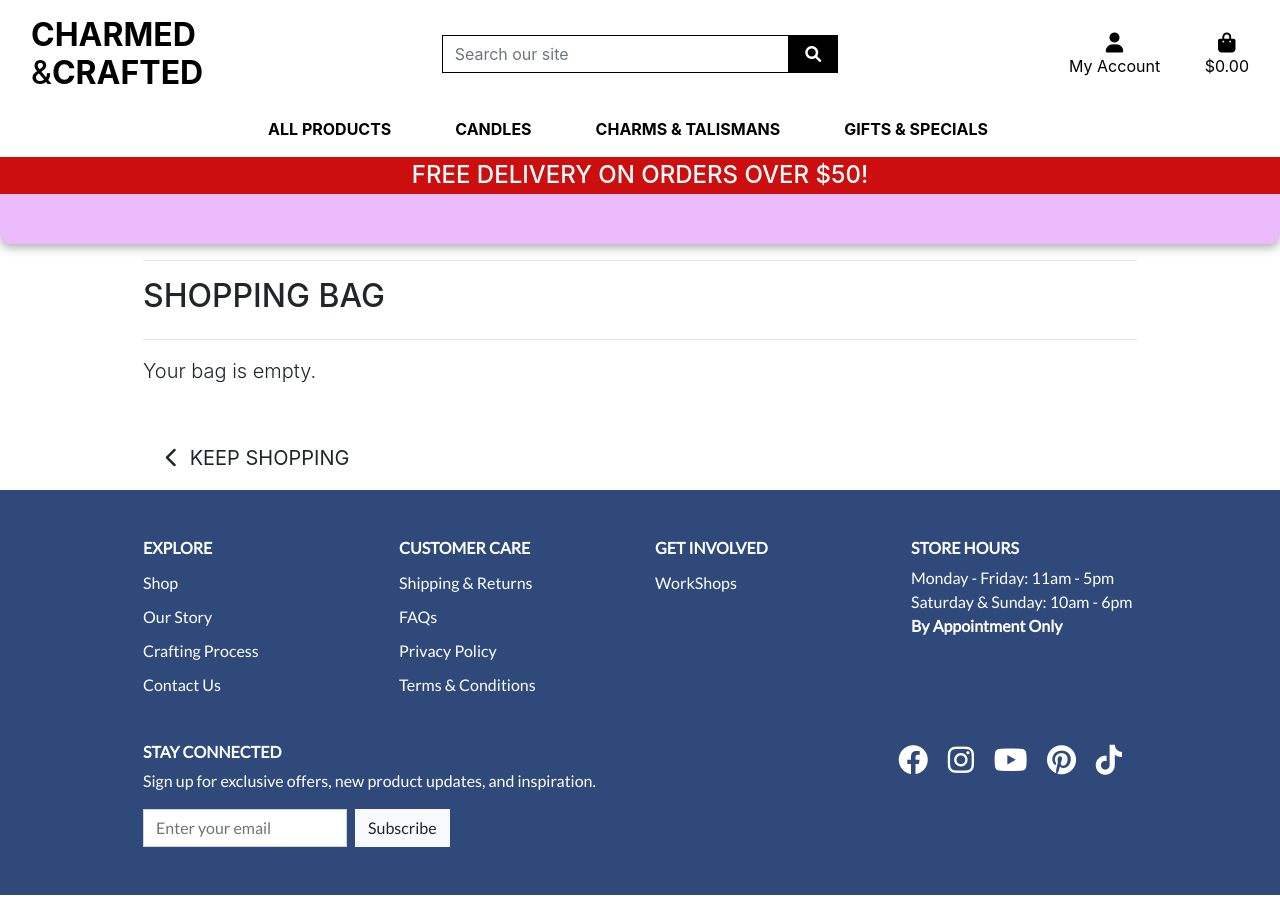
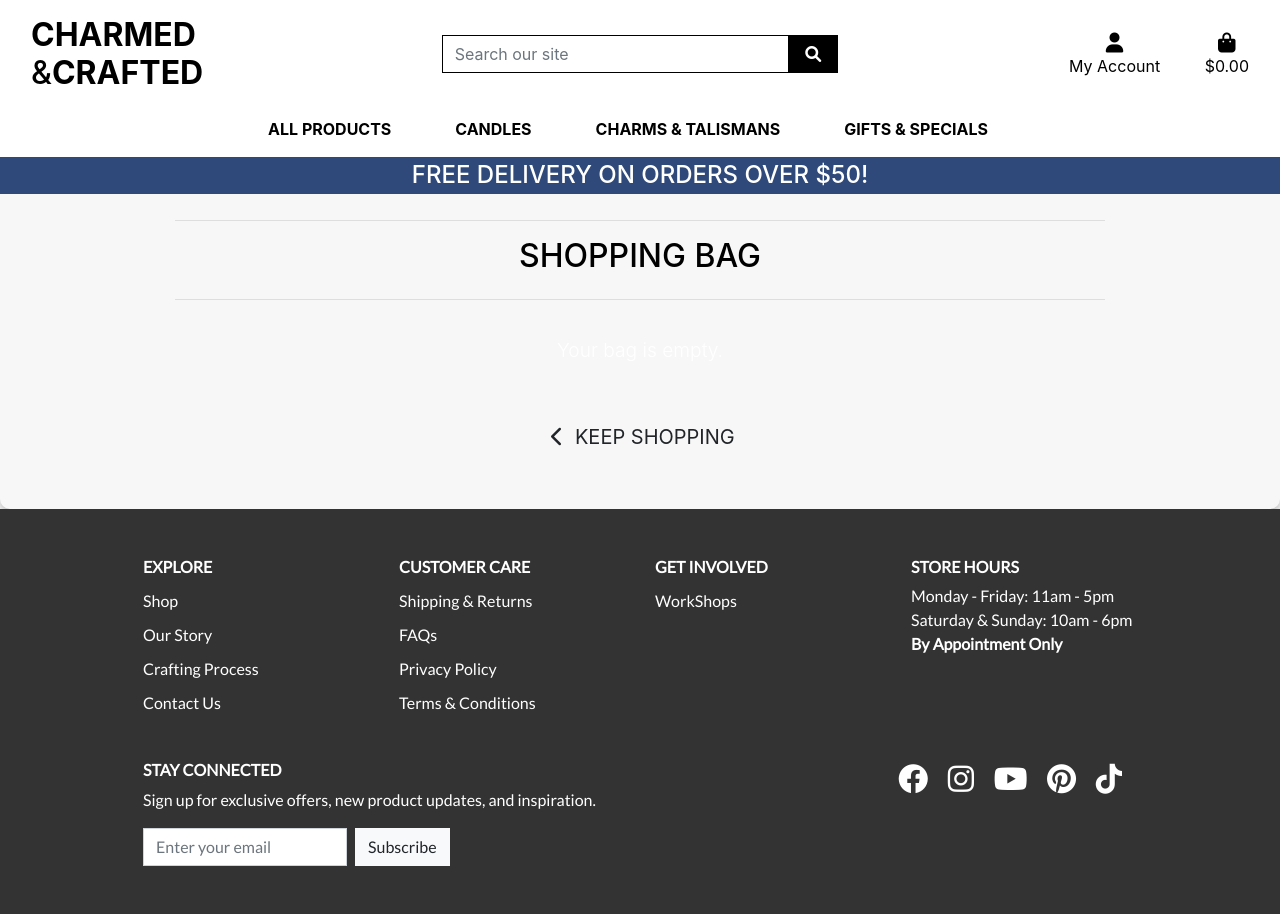
Before and after one commit to Volneirj/project_v_ci_v1, a Django app: page /bag/ in a window 1280 px wide. Run offline with Django 3.2, Linux system fonts and the light colour scheme; some libraries are stand-ins or nearby versions.

Commit message:
Add Favicon and a few design adjustments
Changed title  font colours to black

Make buttons on shopping bag looks more aligned

Made the Footer and the main background more neutral

```diff
--- a/bag/contexts.py
+++ b/bag/contexts.py
@@ -39,5 +39,4 @@
         'grand_total': grand_total,
     }
 
-    print(bag_items)
     return context
--- a/bag/templates/bag/bag.html
+++ b/bag/templates/bag/bag.html
@@ -10,12 +10,12 @@
 {% endblock %}
 
 {% block content %}
-    <div class="overlay"></div>
+    <div class="overlay">
     <div class="container mb-2">
         <div class="row">
             <div class="col">
                 <hr>
-                <h2 class="logo-font mb-4">Shopping Bag</h2>
+                <h2 class="logo-font text-black mb-4">Shopping Bag</h2>
                 <hr>
             </div>
         </div>
@@ -98,4 +129,32 @@
             </div>
         </div>
     </div>
+</div>
 {% endblock %}
+
+{% block postloadjs %}
+{{ block.super }}
+{% include 'products/includes/quantity_input_script.html' %}
+
+<script type="text/javascript">
+    // Update quantity on click
+    $('.update-link').click(function(e) {
+        var form = $(this).prev('.update-form');
+        form.submit();
+    })
+
+    // Remove item and reload on click
+    $('.remove-item').click(function(e) {
+        var csrfToken = "{{ csrf_token }}";
+        var itemId = $(this).attr('id').split('remove_')[1];
+        var size = $(this).data('size');
+        var url = `/bag/remove/${itemId}`;
+        var data = {'csrfmiddlewaretoken': csrfToken, 'size': size};
+
+        $.post(url, data)
+         .done(function() {
+             location.reload();
+         });
+    })
+</script>
+{% endblock %}
--- a/bag/views.py
+++ b/bag/views.py
@@ -20,5 +20,4 @@
         bag[item_id] = quantity
 
     request.session['bag'] = bag
-    print(request.session['bag'])
     return redirect(redirect_url)
--- a/home/templates/home/index.html
+++ b/home/templates/home/index.html
@@ -20,7 +20,7 @@
                     Discover handpicked charms, candles, and decor to add a touch of magic to your home.
                 </p>
                 <div class="my-4">
-                    <a href="% url 'shop' %" class="shop-now-button btn btn-lg rounded-0 text-uppercase py-3 text-white" style="background-color: #ff6f61;">
+                    <a href="% url 'products' %" class="shop-now-button btn btn-lg rounded-0 text-uppercase py-3 text-white" style="background-color: #ff6f61;">
                         Explore Our Collection
                     </a>
                 </div>
--- a/products/templates/products/products.html
+++ b/products/templates/products/products.html
@@ -42,7 +42,7 @@
                         </div>
                     </div>
                     <div class="col-12 col-md-6 order-md-first">
-                        <p class="text-center text-md-left">
+                        <p class="text-center text-black text-md-left">
                             {% if search_term or current_categories or current_sorting != 'None_None' %}
                                 <span class="small"><a class="text-black" href="{% url 'products' %}">Products Home</a> | </span>
                             {% endif %}
--- a/static/css/base.css
+++ b/static/css/base.css
@@ -62,7 +62,8 @@
 }
 
 .bg-black {
-    background: #cd0e0e !important;
+    background: #2f4a7a !important;
+    color: white;
 }
 
 a.category-badge>span.badge:hover {
@@ -78,7 +79,9 @@
     right: 10px;
 }
 
-.btt-link {
+.btt-link,
+.update-link,
+.remove-item {
     cursor: pointer;
 }
 
@@ -88,7 +91,7 @@
 
 /* Footer Styles */
 .footer {
-    background-color: #2f4a7a;
+    background-color: #333333;
     color: #ffffff;
     font-family: 'Lato', sans-serif;
 }
@@ -179,7 +182,7 @@
 
 /* overlay  settings */
 .overlay {
-    background: rgba(216, 121, 248, 0.5);
+    background: #f7f7f7;
     padding: 40px;
     text-align: center;
     border-radius: 10px;
--- a/templates/base.html
+++ b/templates/base.html
@@ -3,6 +3,8 @@
 <!doctype html>
 <html lang="en">
   <head>
+    <!-- Favicon link -->
+    <link rel="icon" href="{% static 'favicon/favicon.ico' %}" type="image/x-icon">
 
     {% block meta %}
         <meta http-equiv="X-UA-Compatible" content="ie=edge">
@@ -84,7 +86,7 @@
                     </li>
                     <li class="list-inline-item">
                         <a class="{% if grand_total %}text-info font-weight-bold{% else %}text-black{% endif %} nav-link" href="{% url 'view_bag' %}">
-                            <div class="text-center">
+                            <div class="text-center text-black">
                                 <div><i class="fas fa-shopping-bag fa-lg"></i></div>
                                 <p class="my-0">
                                     {% if grand_total %}
--- a/templates/includes/mobile-top-header.html
+++ b/templates/includes/mobile-top-header.html
@@ -42,7 +42,7 @@
 </li>
 <li class="list-inline-item">
     <a class="{% if grand_total %}text-primary font-weight-bold{% else %}text-black{% endif %} nav-link d-block d-lg-none" href="{% url 'view_bag' %}">
-        <div class="text-center">
+        <div class="text-center text-black">
             <div><i class="fas fa-shopping-bag fa-lg"></i></div>
             <p class="my-0">
                 {% if grand_total %}
```
Also changed, not shown: other parts of bag/templates/bag/bag.html (+32 -1 lines), charmed_and_crafted/settings.py (+8 -1 lines), db.sqlite3, static/favicon/android-chrome-192x192.png (added), static/favicon/android-chrome-512x512.png (added), static/favicon/apple-touch-icon.png (added), static/favicon/favicon-16x16.png (added), static/favicon/favicon-32x32.png (added), static/favicon/favicon.ico (added), 1 other file.
